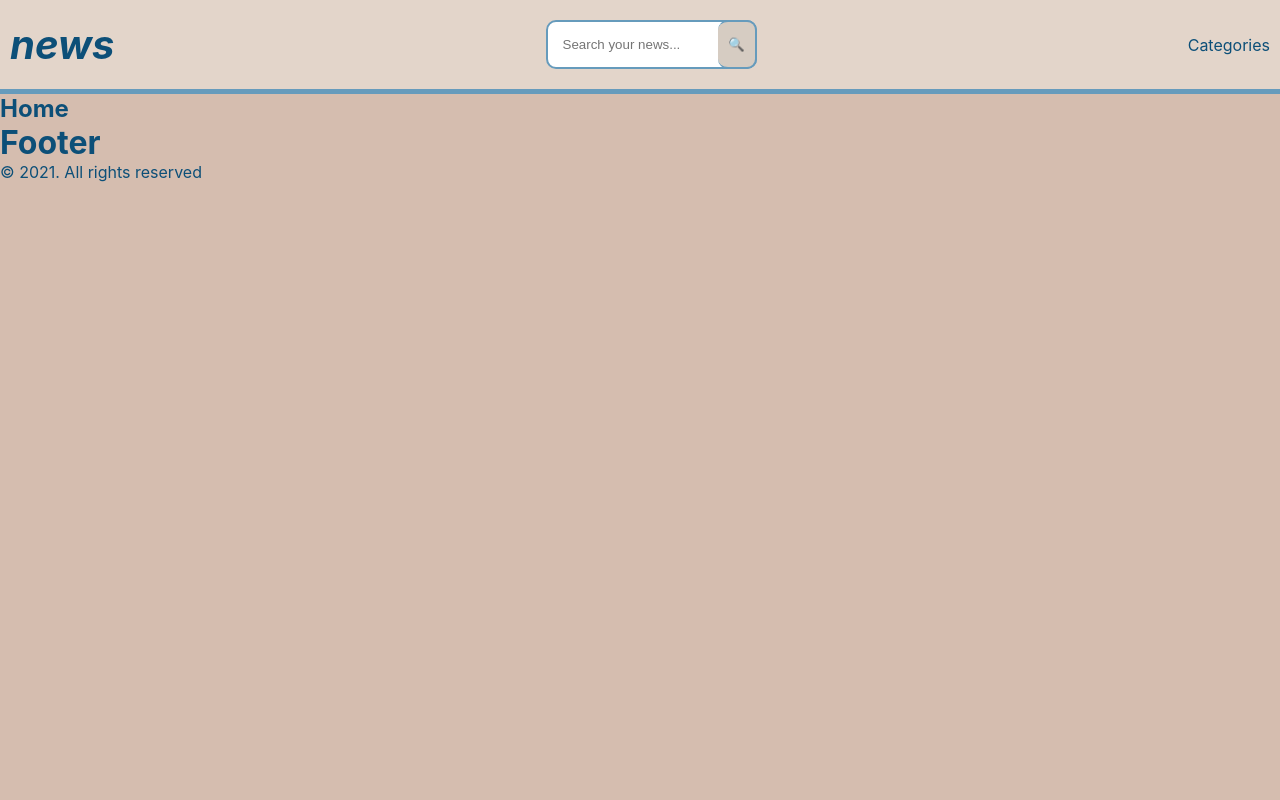
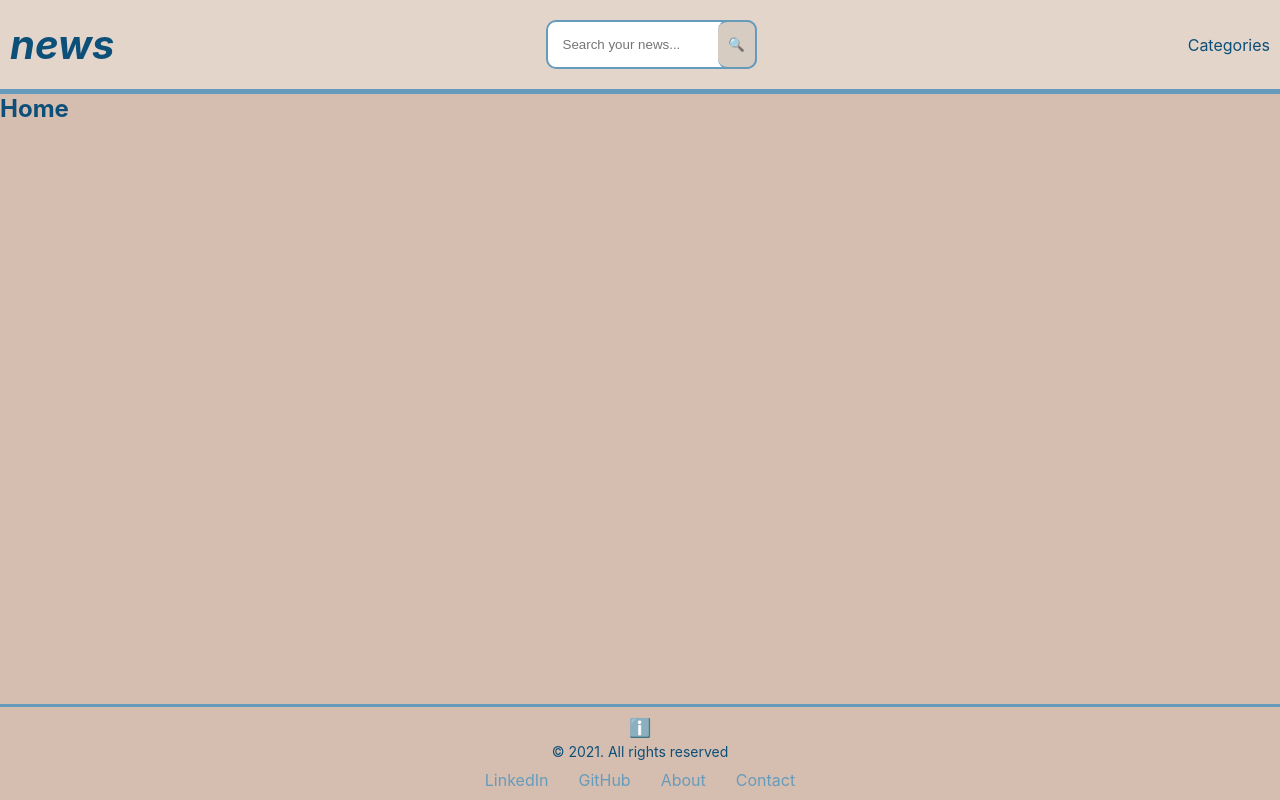
Before and after one commit to BeaCoden/context-news-api, a React (Create React App) app: page / in a window 1280 px wide. Built offline with nearby package versions, Linux system fonts and the light colour scheme.

Commit message:
refactor: Update Footer component with additional links and styling

```diff
--- a/src/components/common/Footer/Footer.jsx
+++ b/src/components/common/Footer/Footer.jsx
@@ -1,11 +1,36 @@
 import React from "react";
+import { Link } from "react-router-dom";
 import styles from "./Footer.module.css";
 
 const Footer = () => {
   return (
     <footer className={styles.footer}>
-      <h1>Footer</h1>
+      <h1>ℹ️</h1>
       <p>© 2021. All rights reserved</p>
+      <ul>
+        <li>
+          <a
+            href="https://www.linkedin.com/in/username"
+            target="_blank"
+            rel="noreferrer">
+            LinkedIn
+          </a>
+        </li>
+        <li>
+          <a
+            href="https://www.github.com/username"
+            target="_blank"
+            rel="noreferrer">
+            GitHub
+          </a>
+        </li>
+        <li>
+          <Link to="/about">About</Link>
+        </li>
+        <li>
+          <Link to="/contact">Contact</Link>
+        </li>
+      </ul>
     </footer>
   );
 };
--- a/src/components/common/Footer/Footer.module.css
+++ b/src/components/common/Footer/Footer.module.css
@@ -0,0 +1,43 @@
+
+.footer {
+  position: fixed;
+  bottom: 0;
+  left: 0;
+  width: 100%;
+  background-color: transparent;
+  text-align: center;
+  padding: 10px 0;
+  z-index: 1000;
+  border-top: var(--info-color) 3px solid;
+}
+
+.footer h1 {
+  margin: 0;
+  font-size: 18px;
+}
+
+.footer p {
+  margin: 5px 0;
+  font-size: 14px;
+}
+
+.footer ul {
+  list-style: none;
+  padding: 0;
+  margin: 10px 0 0;
+  display: flex;
+  justify-content: center;
+}
+
+.footer li {
+  margin: 0 15px;
+}
+
+.footer a {
+  color: var(--info-color);
+  text-decoration: none;
+}
+
+.footer a:hover {
+  text-decoration: underline;
+}
```
